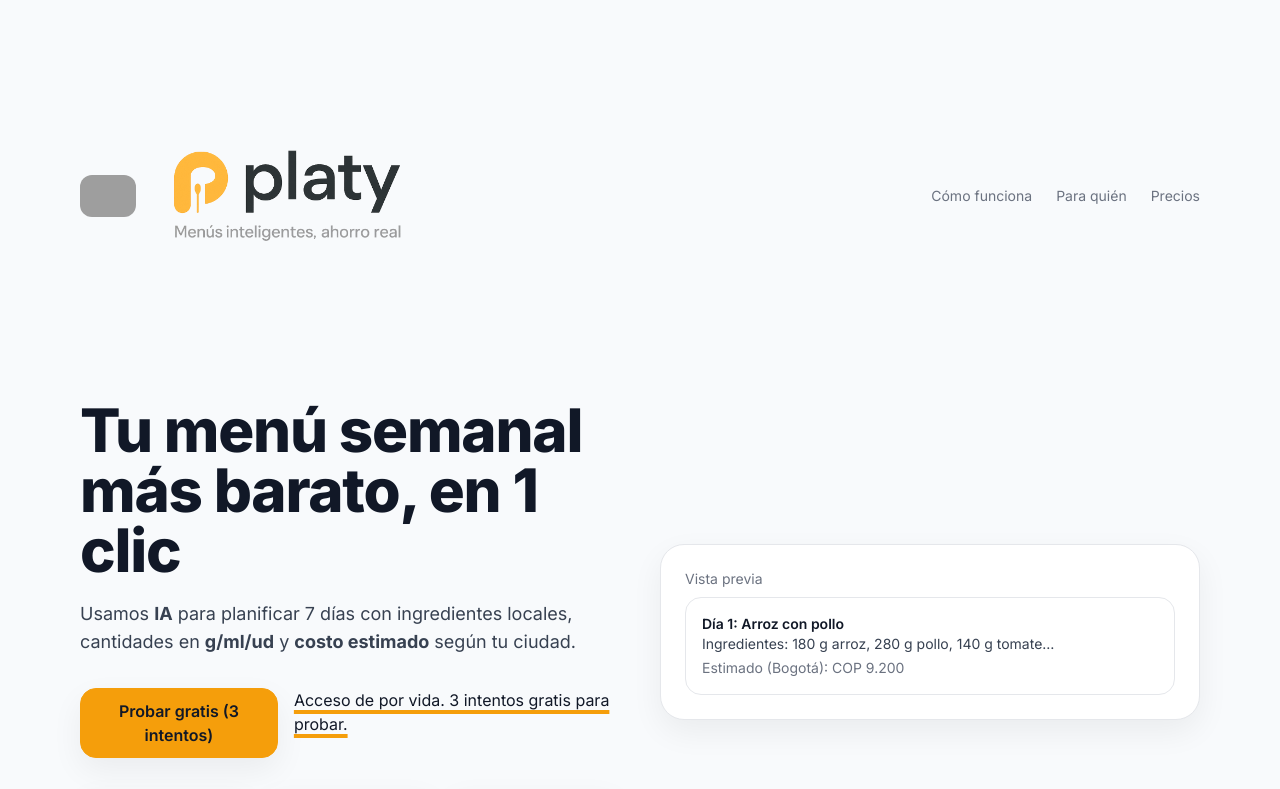
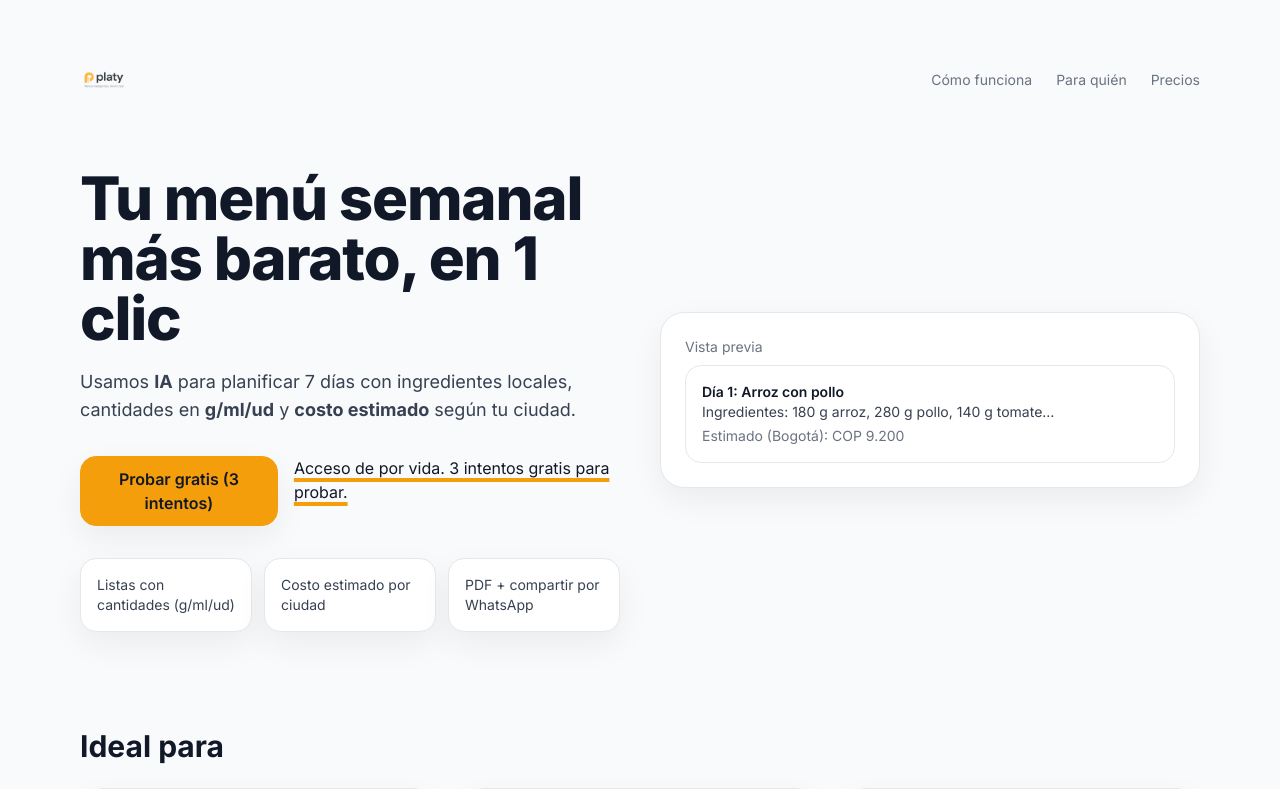
Before and after one commit to davidvelascobohorquez-blip/Platty-Pro, a Next.js app: page / in a window 1280 px wide. Shown: the top 789 px of the page. Built offline with nearby package versions, Linux system fonts and the light colour scheme; no server answers; grey boxes are pictures that could not be loaded.

Commit message:
Update Brand.tsx

```diff
--- a/components/Brand.tsx
+++ b/components/Brand.tsx
@@ -1,38 +1,25 @@
-// components/Brand.tsx
-import Image from "next/image";
+'use client'
+import Image from 'next/image'
+import Link from 'next/link'
 
-type Size = "sm" | "md" | "lg" | "xl";
+type Props = { className?: string }
 
-const SIZE_MAP: Record<Size, number> = {
-  sm: 28,   // ~h-7
-  md: 40,   // ~h-10
-  lg: 56,   // ~h-14
-  xl: 72,   // ~h-18
-};
-
-export default function Brand({ size = "lg" }: { size?: Size }) {
-  const h = SIZE_MAP[size];
-  // Relación de aspecto aprox del wordmark: 5:1 (ajústalo si ves deformación)
-  const wordmarkW = Math.round(h * 5);
-
+export default function Brand({ className = '' }: Props) {
   return (
-    <div className="flex items-center gap-3">
-      <Image
-        src="/brand/PLATY_logo_icon_1024.png"
-        alt="PLATY"
-        width={h}
-        height={h}
-        className="rounded-xl"
-        priority
-      />
+    <Link
+      href="/"
+      aria-label="Ir al inicio"
+      className={`inline-flex items-center ${className}`}
+    >
+      {/* Solo un lockup (wordmark). Sin íconos extra. */}
       <Image
         src="/brand/PLATY_wordmark_1800.png"
-        alt="PLATY"
-        width={wordmarkW}
-        height={h}
-        className="object-contain"
+        alt="platy — Menús inteligentes, ahorro real"
+        width={240}
+        height={64}
         priority
+        className="h-10 w-auto md:h-12"
       />
-    </div>
-  );
+    </Link>
+  )
 }
```
